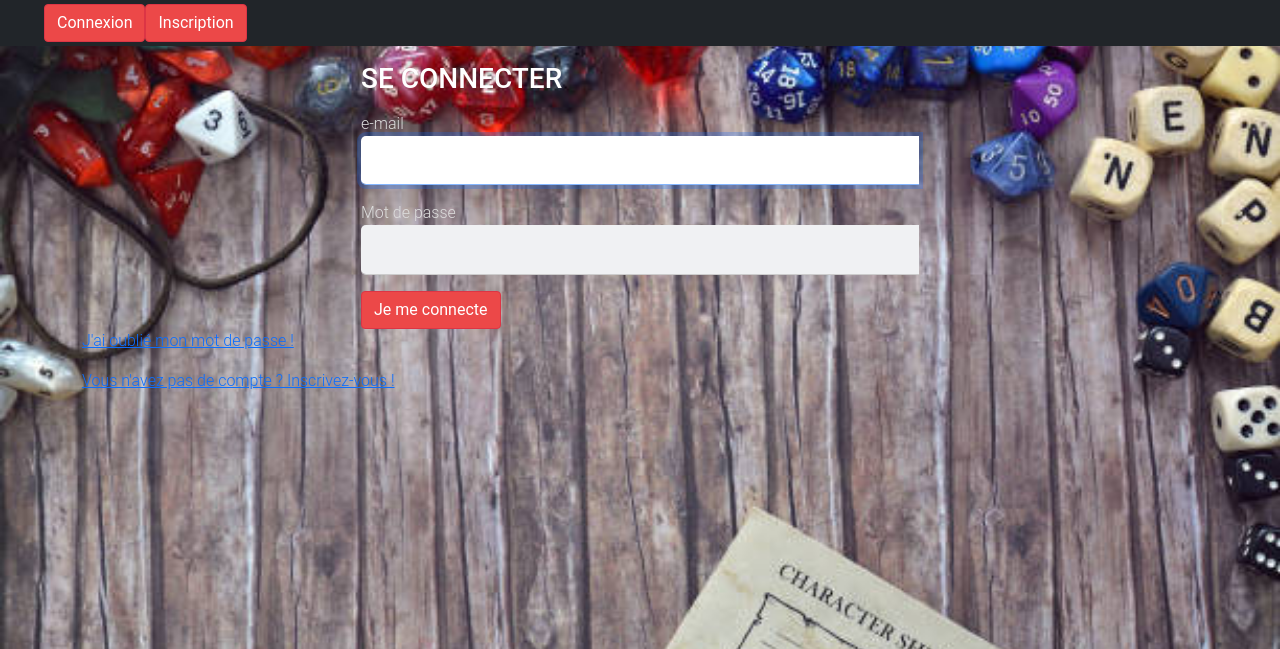
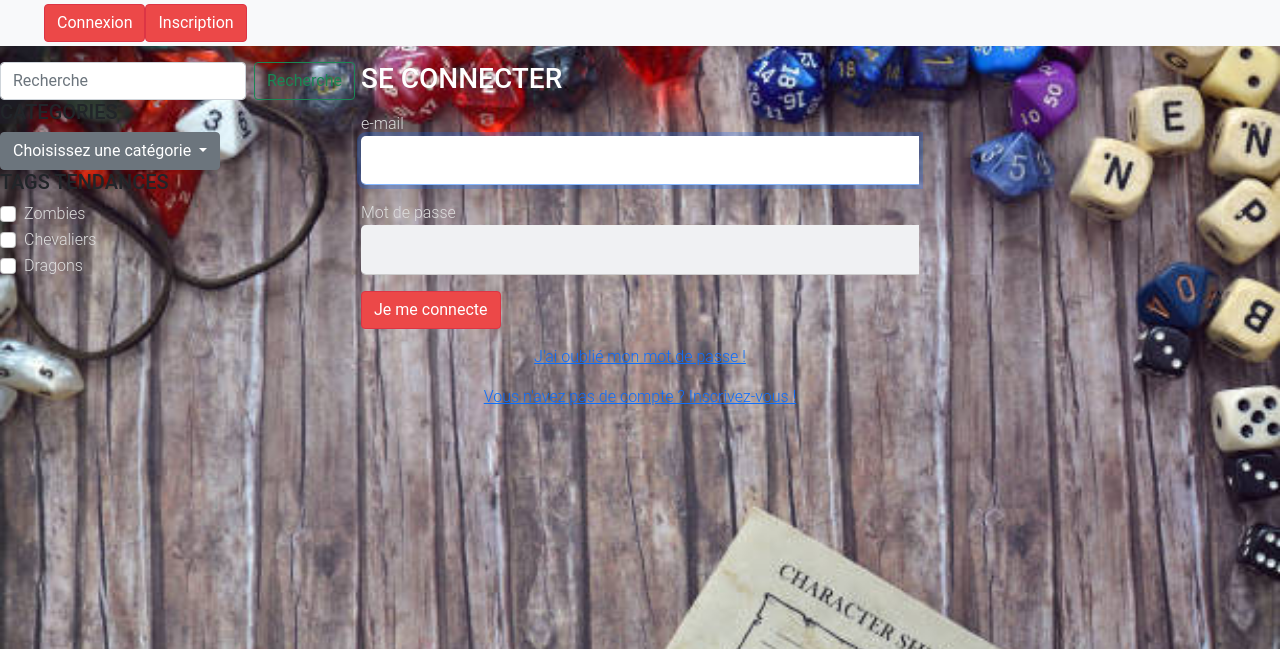
Before and after one commit to Paul-Veber/O-roliste, a Symfony app: template templates/security/login.html.twig in a window 1280 px wide. Shown: the top 649 px of the page. Run offline with Twig, Linux system fonts and the light colour scheme; the template is opened without the code that fills it, so the values that code supplies are empty; some libraries are stand-ins or nearby versions.

Commit message:
edit css forms and add navbar lateral

```diff
--- a/public/css/style.css
+++ b/public/css/style.css
@@ -48,17 +48,14 @@ label{
     color: #ddd;
 }
 form{
-    width: 50%;
-    margin: auto;
-
-
+   /* width: 50%;
+    margin: auto;*/
 }
-.card--form{
-    padding-top: 1rem;
-    background-color: #212529;
-    padding-bottom: 2rem;
-    width: 55%;
-    margin:auto;
+.navbar--lateral{
+    position: absolute;
+}
+.loginforms--link{
+    text-align:center;
 }
 .navbar-brand {
     margin-top: 1.5rem;
--- a/src/Controller/UserController.php
+++ b/src/Controller/UserController.php
@@ -93,7 +93,7 @@ class UserController extends AbstractController
 
             $this->addFlash('success', 'Profil modifié.');
 
-            return $this->redirectToRoute('user_profil');
+            return $this->redirectToRoute('app_login');
         }
 
         return $this->render('user/edit.html.twig', [
--- a/templates/base.html.twig
+++ b/templates/base.html.twig
@@ -7,7 +7,7 @@
 			{% endblock %}
 		</title>
 		{# Run `composer require symfony/webpack-encore-bundle`
-								           and uncomment the following Encore helpers to start using Symfony UX #}
+														           and uncomment the following Encore helpers to start using Symfony UX #}
 		{% block stylesheets %}
 			<link href="https://cdn.jsdelivr.net/npm/bootstrap@5.0.1/dist/css/bootstrap.min.css" rel="stylesheet" integrity="sha384-+0n0xVW2eSR5OomGNYDnhzAbDsOXxcvSN1TPprVMTNDbiYZCxYbOOl7+AMvyTG2x" crossorigin="anonymous">
 			<link
@@ -22,7 +22,9 @@
 	</head>
 	<body>
 		{% include "nav.html.twig" %}
+			{% include "nav-lateral.html.twig" %}
 		<div class="container"> {% block body %}{% endblock %}
 			</div>
+			{#TODO FOOTER#}
 		</body>
 	</html>
--- /dev/null
+++ b/templates/nav-lateral.html.twig
@@ -0,0 +1,53 @@
+<div
+	class="wrapper navbar--lateral">
+	<!-- Sidebar -->
+	<nav id="sidebar">
+		<div class="sidebar-header">
+			<form class="d-flex">
+				<input class="form-control me-2" type="search" placeholder="Recherche" aria-label="Search">
+				<button class="btn btn-outline-success" type="submit">Recherche</button>
+			</form>
+		</div>
+
+		<ul class="list-unstyled components">
+			<h5>Categories</h5>
+
+			<div class="dropdown">
+				<button class="btn btn-secondary dropdown-toggle" type="button" id="dropdownMenu2" data-bs-toggle="dropdown" aria-expanded="false">
+					Choisissez une catégorie
+				</button>
+				<ul class="dropdown-menu" aria-labelledby="dropdownMenu2">
+					<li>
+						<button class="dropdown-item" type="button">Action</button>
+					</li>
+					<li>
+						<button class="dropdown-item" type="button">Aventure</button>
+					</li>
+					<li>
+						<button class="dropdown-item" type="button">Horreur</button>
+					</li>
+				</ul>
+			</div>
+			<h5>Tags Tendances</h5>
+
+			<div class="form-check">
+				<input class="form-check-input" type="checkbox" value="" id="flexCheckDefault">
+				<label class="form-check-label" for="flexCheckDefault">
+					Zombies
+				</label>
+			</div>
+			<div class="form-check">
+				<input class="form-check-input" type="checkbox" value="" id="flexCheckDefault">
+				<label class="form-check-label" for="flexCheckDefault">
+					Chevaliers
+				</label>
+			</div>
+			<div class="form-check">
+				<input class="form-check-input" type="checkbox" value="" id="flexCheckDefault">
+				<label class="form-check-label" for="flexCheckDefault">
+					Dragons
+				</label>
+			</div>
+		</div>
+	</div>
+</ul></nav></div>
--- a/templates/nav.html.twig
+++ b/templates/nav.html.twig
@@ -1,4 +1,4 @@
-<nav class="navbar navbar-expand-lg navbar-dark bg-dark">
+<nav class="navbar navbar-expand-lg navbar-light bg-light">
 	<div class="container-fluid mt-1 mb-1">
 		{% if app.user is null %}
 			<ul class="navbar me-auto mb-2 mb-lg-0">
@@ -32,23 +32,23 @@
 					{% endif %}
 
 						<li class="nav-item">
-							<a class="nav-link" href="#"><img src="{{asset("images/icons/envelope-fill.svg")}}" width="25" height="25" alt="Message">
+							<a class="nav-link" href="#"><img src="{{asset("images/icons/envelope.svg")}}" width="25" height="25" alt="Message">
 							</a>
 						</li>
 						<li class="nav-item">
-							<a class="nav-link" href="#"><img src="{{asset("images/icons/bell-fill.svg")}}" width="25" height="25" alt="Notifications">
+							<a class="nav-link" href="#"><img src="{{asset("images/icons/bell.svg")}}" width="25" height="25" alt="Notifications">
 							</a>
 						</li>
 						<li class="nav-item">
-							<a class="nav-link" href="#"><img src="{{asset("images/icons/people-fill.svg")}}" width="25" height="25" alt="Amis">
+							<a class="nav-link" href="#"><img src="{{asset("images/icons/people.svg")}}" width="25" height="25" alt="Amis">
 							</a>
 						</li>
 						<li class="nav-item">
-							<a class="nav-link" href="#"><img src="{{asset("images/icons/house-fill.svg")}}" width="25" height="25" alt="Acceuil">
+							<a class="nav-link" href="#"><img src="{{asset("images/icons/house.svg")}}" width="25" height="25" alt="Acceuil">
 							</a>
 						</li>
 						<li class="nav-item">
-							<a class="nav-link" href="{{ path('app_logout') }}"><img src="{{asset("images/icons/door-open-fill.svg")}}" width="25" height="25" alt="Se déconnecter"></a>
+							<a class="nav-link" href="{{ path('app_logout') }}"><img src="{{asset("images/icons/door-open.svg")}}" width="25" height="25" alt="Se déconnecter"></a>
 						</li>
 
 				{% endif %}
--- a/templates/security/login.html.twig
+++ b/templates/security/login.html.twig
@@ -1,10 +1,11 @@
 {% extends 'base.html.twig' %}
 
-{% block title %}Log in!
+{% block title %}Connexion
 {% endblock %}
 
 {% block body %}
-	<form method="post">
+<div class="col-md-6 position-relative top-0 start-50 translate-middle-x ">
+	<form class="form-center" method="post">
 		{% if error %}
 			<div class="alert alert-danger">{{ error.messageKey|trans(error.messageData, 'security') }}</div>
 		{% endif %}
@@ -44,9 +45,15 @@
 		</button>
 	</form>
 	<p>
+		<div class="loginforms--link">
 			<a href="#">J'ai oublié mon mot de passe !</a>
+		</div>
 	</p>
 	<p>
+		<div class="loginforms--link">
 			<a href="{{path("user_signin")}}">Vous n'avez pas de compte ? Inscrivez-vous !</a>
+		</div>
 	</p>
+</div>
+
 {% endblock %}
--- a/templates/user/signin.html.twig
+++ b/templates/user/signin.html.twig
@@ -4,10 +4,11 @@
 
 {% block body %}
 
+<div class="col-md-6 position-relative top-0 start-50 translate-middle-x ">
+<h2>Inscrivez-vous</h2>
 {{ form_start(form) }}
     {{ form_widget(form) }}
     <button type="submit" class="btn btn-danger">S'inscrire</button>
 {{ form_end(form) }}
-
-
+</div>
 {% endblock %}
```
Also changed, not shown: templates/user/edit.html.twig (+5 -3 lines), public/images/icons/bell.svg (added), public/images/icons/door-open.svg (added), public/images/icons/envelope.svg (added), public/images/icons/house.svg (added), public/images/icons/people.svg (added). Lines whose indentation alone changed are shown as unchanged.
